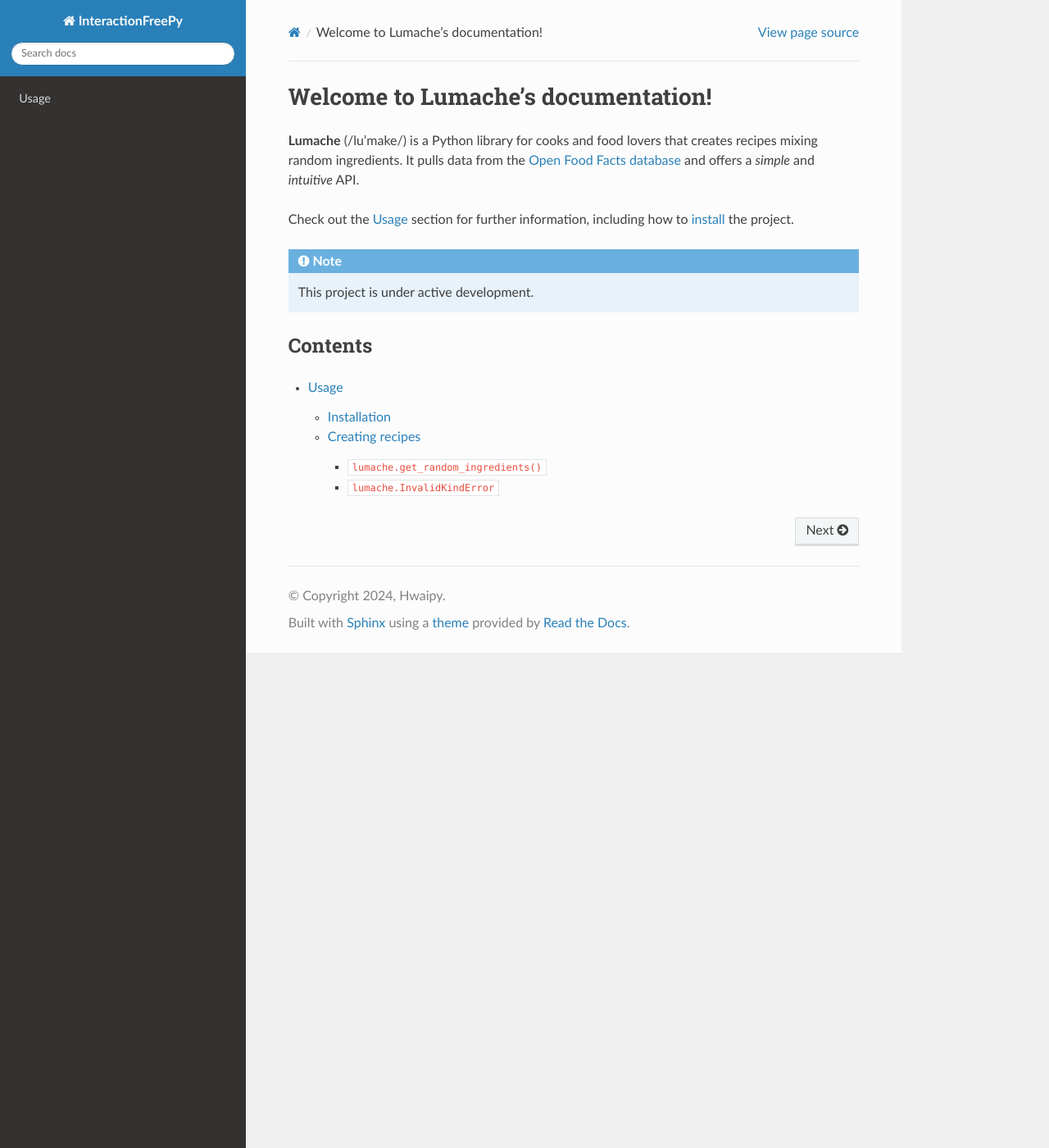
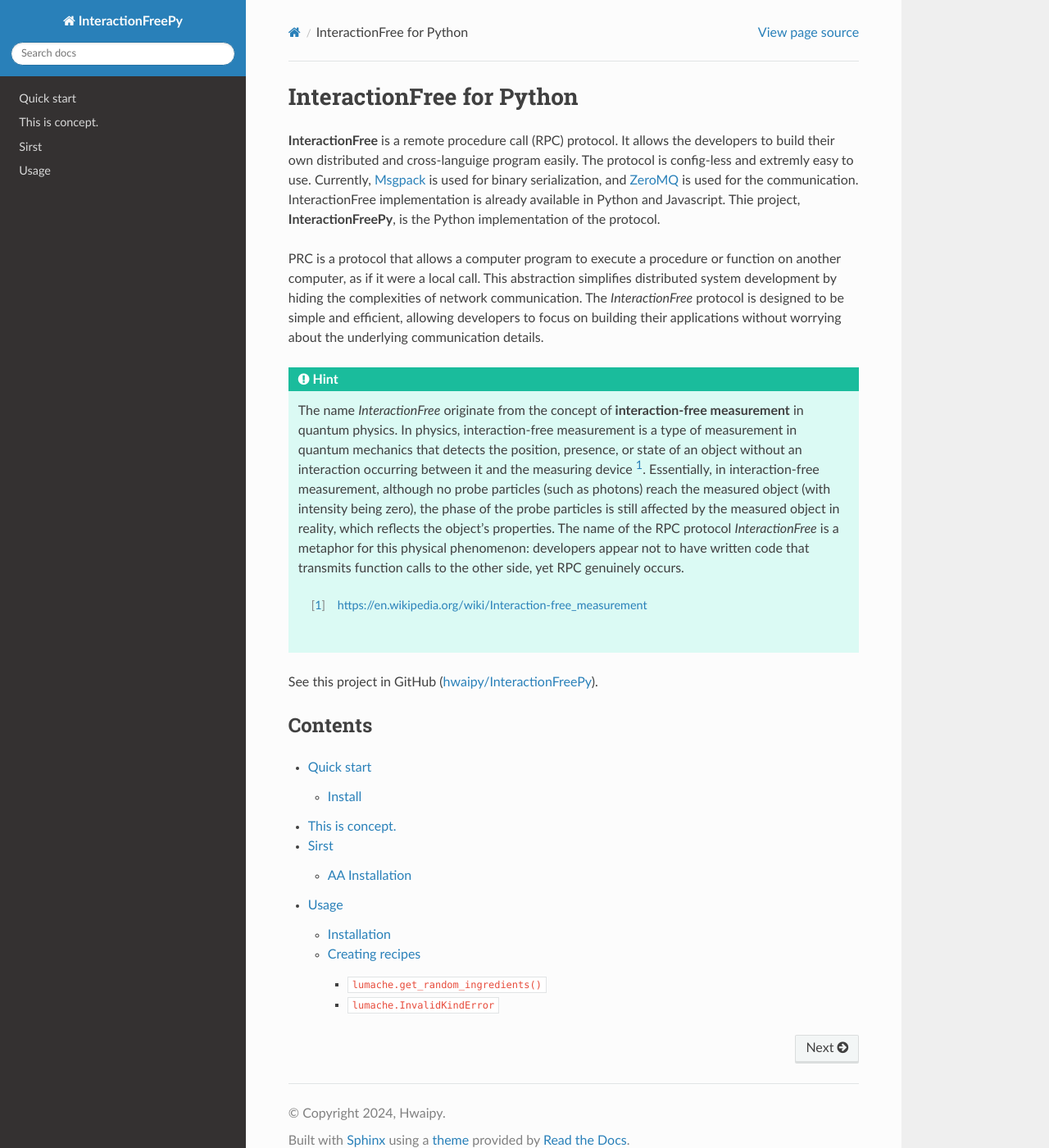
Before and after one commit to hwaipy/InteractionFreePy, a Sphinx documentation site: the page built from docs/source/index.rst, in a window 1280 px wide and 1400 px high. Shown: the whole window at 82% size. Built offline with Sphinx 7.4.7 and the Read the Docs theme 3.1.0, drawn with Linux system fonts in a browser that asks for light colours.

```diff
--- a/docs/source/conf.py
+++ b/docs/source/conf.py
@@ -26,6 +26,7 @@
     'sphinx.ext.autodoc',
     'sphinx.ext.autosummary',
     'autoapi.extension',
+    'myst_parser',
 ]
 autosummary_generate = True  # Turn on sphinx.ext.autosummary
 autoapi_dirs = ['../../interactionfreepy']
@@ -41,3 +42,8 @@
 html_static_path = ['_static']
 
 locale_dirs = ['locale/']   # path is example but recommended.
+
+source_suffix = {
+    '.rst': 'restructuredtext',
+    '.md': 'markdown',
+}
--- a/docs/source/index.rst
+++ b/docs/source/index.rst
@@ -1,21 +1,34 @@
-Welcome to Lumache's documentation!
+InteractionFree for Python
 ===================================
 
-**Lumache** (/lu'make/) is a Python library for cooks and food lovers that
-creates recipes mixing random ingredients.  It pulls data from the `Open Food
-Facts database <https://world.openfoodfacts.org/>`_ and offers a *simple* and
-*intuitive* API.
+**InteractionFree** is a remote procedure call (RPC) protocol.
+It allows the developers to build their own distributed and cross-languige program easily.
+The protocol is config-less and extremly easy to use.
+Currently, `Msgpack <https://msgpack.org>`_ is used for binary serialization, and `ZeroMQ <https://zeromq.org>`_ is used for the communication.
+InteractionFree implementation is already available in Python and Javascript.
+Thie project, **InteractionFreePy**, is the Python implementation of the protocol.
 
-Check out the :doc:`usage` section for further information, including how to
-:ref:`install <installation>` the project.
+PRC is a protocol that allows a computer program to execute a procedure or function on another computer, as if it were a local call.
+This abstraction simplifies distributed system development by hiding the complexities of network communication.
+The *InteractionFree* protocol is designed to be simple and efficient, allowing developers to focus on building their applications without worrying about the underlying communication details.
 
-.. note::
+.. hint::
 
-   This project is under active development.
+   The name *InteractionFree* originate from the concept of **interaction-free measurement** in quantum physics.
+   In physics, interaction-free measurement is a type of measurement in quantum mechanics that detects the position, presence, or state of an object without an interaction occurring between it and the measuring device [1]_.
+   Essentially, in interaction-free measurement, although no probe particles (such as photons) reach the measured object (with intensity being zero), the phase of the probe particles is still affected by the measured object in reality, which reflects the object's properties.
+   The name of the RPC protocol *InteractionFree* is a metaphor for this physical phenomenon: developers appear not to have written code that transmits function calls to the other side, yet RPC genuinely occurs.
+
+   .. [1] https://en.wikipedia.org/wiki/Interaction-free_measurement
+
+See this project in GitHub (`hwaipy/InteractionFreePy <https://github.com/hwaipy/InteractionFreePy>`_).
 
 Contents
 --------
 
 .. toctree::
 
+   quickstart
+   concept
+   sirst
    usage
--- /dev/null
+++ b/docs/source/sirst.rst
@@ -0,0 +1,9 @@
+Sirst
+=====
+
+.. _installation:
+
+AA Installation
+------------
+
+To use Lumache, first install it using pip:
```
Also changed, not shown: docs/source/concept.md (added, +49 -0 lines), docs/source/quickstart.rst (added, +40 -0 lines), 1 other file.
